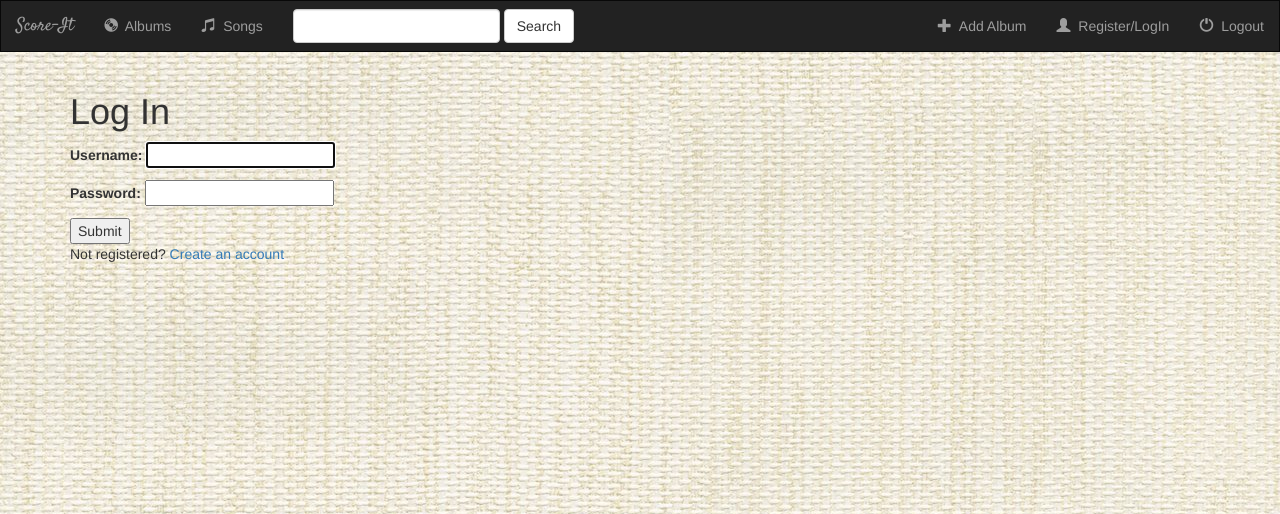
After one commit to AyushTalesara/DjangoSite, a Django app: page /login/ in a window 1280 px wide. The commit adds this page. Shown: the top 514 px of the page. Run offline with Django 3.2, Linux system fonts and the light colour scheme; some libraries are stand-ins or nearby versions.

Commit message:
Few Improvs

```diff
--- a/testsite/music/templates/music/base.html
+++ b/testsite/music/templates/music/base.html
@@ -58,14 +58,14 @@
                     </a>
                 </li>
                 <li class="">
-                    <a href="{% url 'music:register' %}">
-                        <span class="glyphicon glyphicon-user" aria-hidden="true"></span>&nbsp; Register
+                    <a href="{% url 'music:my_login' %}">
+                        <span class="glyphicon glyphicon-user" aria-hidden="true"></span>&nbsp; Register/LogIn
                     </a>
                 </li>
 
 
             <li class="">
-                    <a href="#">
+                    <a href="{% url 'music:my_logout' %}">
                         <span class="glyphicon glyphicon-off" aria-hidden="true"></span>&nbsp; Logout
                     </a>
                 </li>
--- a/testsite/music/templates/music/index.html
+++ b/testsite/music/templates/music/index.html
@@ -7,7 +7,11 @@
     <!-- Albums -->
     <div class="row">
         <div class="col-sm-12">
+            {% if user.username =="" %}
             <h3>{{ user.username }}'s Albums</h3>
+            {% else %}
+            <h3>User not SignedIn</h3>
+            {%endif%}
         </div>
         {% if all_albums %}
             {% for album in all_albums %}
--- /dev/null
+++ b/testsite/music/templates/music/login.html
@@ -0,0 +1,14 @@
+{% extends 'music/base.html' %}
+{% block title %}Register{% endblock %}
+{% block albums_active %}active{% endblock %}
+{% block body %}
+<div class ="container">
+<h1>Log In</h1>
+<form action="" enctype="multipart/form-data" method="POST">
+{% csrf_token %}
+{{ form.as_p }}
+<button type="submit">Submit</button>
+<p class="message">Not registered? <a href="{% url 'music:register' %}">Create an account</a></p>
+</form>
+</div>
+{% endblock %}
--- a/testsite/music/urls.py
+++ b/testsite/music/urls.py
@@ -8,6 +8,7 @@ urlpatterns = [
 
     url(r'^$', views.IndexView.as_view(),name='index'),
     url(r'^register/$', views.UserFormView.as_view(),name='register'),
+    url(r'^login/$', views.my_login,name='my_login'),
     url(r'^(?P<pk>[0-9]+)/$',views.DetailView.as_view(),name='detail'),
     #music/album/add/
     url(r'album/add/$',views.AlbumCreate.as_view(),name='album-add'),
@@ -17,6 +18,7 @@ urlpatterns = [
 
     url(r'album/(?P<pk>[0-9]+)/delete/$',views.AlbumDelete.as_view(),name='album-delete'),
     url(r'album/(?P<album_id>[0-9]+)/deletealbum/$',views.deletealbum,name='deletealbum'),
+    url(r'^logout/$', views.my_logout,name='my_logout'),
 
 
 
--- a/testsite/music/views.py
+++ b/testsite/music/views.py
@@ -23,11 +23,13 @@ only when you want to use functions
 from django.views import generic
 from .models import Album,Song
 from django.shortcuts import render,redirect
-from django.contrib.auth import authenticate, login
+from django.contrib.auth import authenticate, login,logout
 from django.urls import reverse_lazy ,reverse
 from django.views.generic import View
 from django.views.generic.edit import CreateView,UpdateView,DeleteView
-from .forms import UserForm,songform
+from .forms import UserForm,songform,LoginForm
+from django.contrib.auth.forms import AuthenticationForm
+import subprocess,os
 def signup(request):
     return render(request,'music/signup.html')
 class IndexView(generic.ListView):
@@ -48,6 +50,7 @@ class AlbumCreate(CreateView):
     model= Album
     fields=['artist','album_title','genre','album_logo']
 
+
 def SongCreate(request,album_id):
     form_class =songform
     template_name ='music/song_form.html'
@@ -62,6 +65,8 @@ def SongCreate(request,album_id):
             file_type=form.cleaned_data['file_type']
             song.album=Album.objects.get(id=album_id)
             song.save()
+            #r=subprocess.call(['bash','/home/ayush/test.sh'])This was just a test to execute subprocess
+            #t=subprocess.call([ 'mv','/home/ayush/Documents/django/testsite/fuckit.txt','/home/ayush'])
             return redirect('music:detail' ,album_id)
 
 class AlbumUpdate(UpdateView):
@@ -78,8 +83,24 @@ def deletealbum(request,album_id):
     Album.objects.filter(id=album_id).delete()
     return redirect('music:index')
 #def addsong(request,album_id)
+def my_logout(request):
+    logout(request)
+    return redirect('music:register')
+def my_login(request):
+    template_name='music/login.html'
+    if request.method=="POST":
+        form1 = AuthenticationForm(data=request.POST)
+        if form1.is_valid():
+            username= form1.cleaned_data['username']
+            password =form1.cleaned_data['password']
+            a=authenticate(username=username,password=password )
+            if a is not None:
+                login(request,a)
+                return redirect('music:index')
+    else:
+        form1=AuthenticationForm(None)
 
-
+    return render(request,template_name,{"form":form1})
 class UserFormView(View):
     form_class= UserForm
     template_name ='music/registration_form.html'
--- a/testsite/testsite/urls.py
+++ b/testsite/testsite/urls.py
@@ -21,7 +21,7 @@ from django.conf.urls.static import static
 
 urlpatterns = [
     url(r'^admin/', admin.site.urls),
-    url(r'^music/', include("music.urls")),
+    url(r'^', include("music.urls")),
     #url(r'^$/',),
 
 ]
```
Also changed, not shown: testsite/music/forms.py (+9 -0 lines), testsite/music/templates/music/signup.html (+8 -14 lines), testsite/db.sqlite3, 4 other files.
